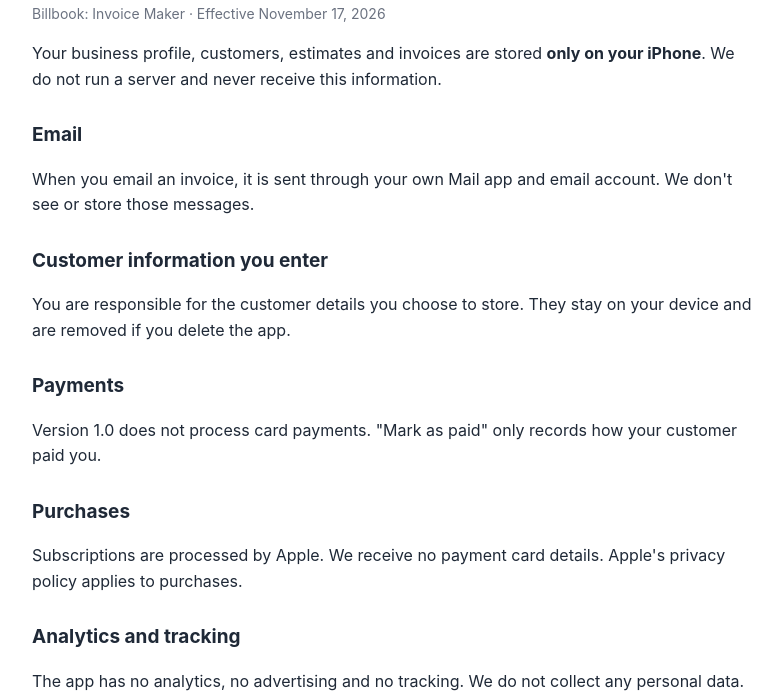
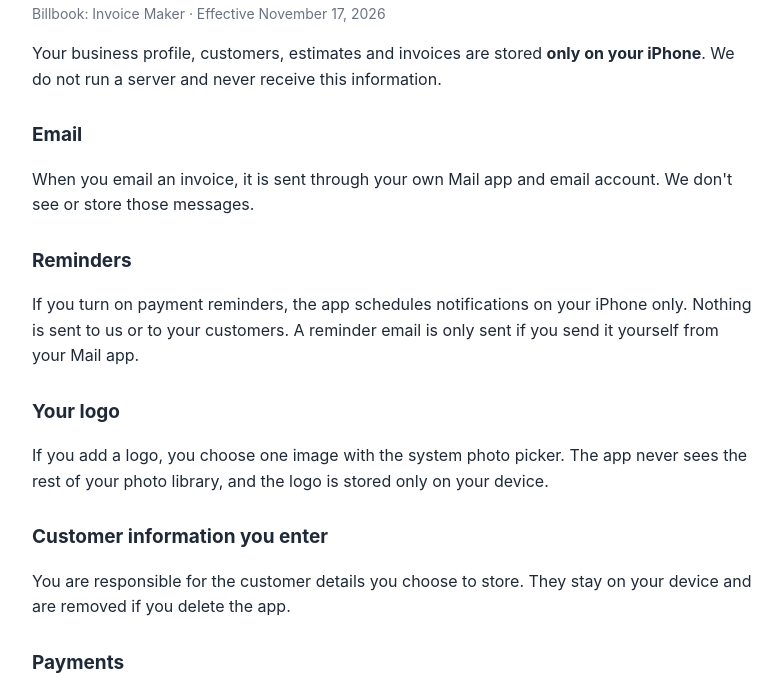
Before and after one commit to andrewbusinessnow-ship-it/app-support, a plain HTML site: page invoices/privacy.html in a window 1280 px wide. Shown: the part 101-792 px from the top of the page, without its empty margins (248-1030 px from the left). Drawn offline with Linux system fonts and the light colour scheme.

Commit message:
Support pages: Keep or Toss: Storage Cleaner name, Billbook reminders and privacy
- Use the App Store name 'Keep or Toss: Storage Cleaner' on every page
- Billbook support: how reminders work (owner alerts, owner sends the
  email) and what's free
- Billbook privacy: local reminder notifications, logo picker, payment
  methods/QR codes; 'Record payment' replaces 'Mark as paid'

Co-Authored-By: Claude Opus 5.5 <noreply@anthropic.com>

```diff
--- a/invoices/privacy.html
+++ b/invoices/privacy.html
@@ -1,7 +1,8 @@
 <!DOCTYPE html><html lang="en"><head><meta charset="utf-8"><meta name="viewport" content="width=device-width,initial-scale=1"><title>Billbook: Invoice Maker — Privacy Policy</title><style>body{font:16px/1.6 -apple-system,BlinkMacSystemFont,'Segoe UI',sans-serif;max-width:720px;margin:40px auto;padding:0 20px;color:#1f2937}h1{font-size:28px}h2{font-size:19px;margin-top:28px}a{color:#2563eb}.muted{color:#6b7280;font-size:14px}</style></head><body><h1>Privacy Policy</h1><p class='muted'>Billbook: Invoice Maker · Effective November 17, 2026</p><p>Your business profile, customers, estimates and invoices are stored <strong>only on your iPhone</strong>. We do not run a server and never receive this information.</p>
 <h2>Email</h2><p>When you email an invoice, it is sent through your own Mail app and email account. We don't see or store those messages.</p>
+<h2>Reminders</h2><p>If you turn on payment reminders, the app schedules notifications on your iPhone only. Nothing is sent to us or to your customers. A reminder email is only sent if you send it yourself from your Mail app.</p><h2>Your logo</h2><p>If you add a logo, you choose one image with the system photo picker. The app never sees the rest of your photo library, and the logo is stored only on your device.</p>
 <h2>Customer information you enter</h2><p>You are responsible for the customer details you choose to store. They stay on your device and are removed if you delete the app.</p>
-<h2>Payments</h2><p>Version 1.0 does not process card payments. "Mark as paid" only records how your customer paid you.</p><h2>Purchases</h2><p>Subscriptions are processed by Apple. We receive no payment card details. Apple's privacy policy applies to purchases.</p>
+<h2>Payments</h2><p>The app does not process payments. "Record payment" only records what your customer paid you. If you add Zelle, Venmo, Cash App, PayPal.me or check details, they are printed on your invoices, and the QR codes simply link to those services. The app never contacts them.</p><h2>Purchases</h2><p>Subscriptions are processed by Apple. We receive no payment card details. Apple's privacy policy applies to purchases.</p>
 <h2>Analytics and tracking</h2><p>The app has no analytics, no advertising and no tracking. We do not collect any personal data.</p>
 <h2>Children</h2><p>The app is not directed at children and collects no data from anyone.</p>
 <h2>Changes</h2><p>If this policy changes, the new version will be posted on this page.</p>
```
Also changed, not shown: index.html (+1 -1 lines), invoices/index.html (+2 -0 lines), keeportoss/index.html (+1 -1 lines), keeportoss/privacy.html (+1 -1 lines).
